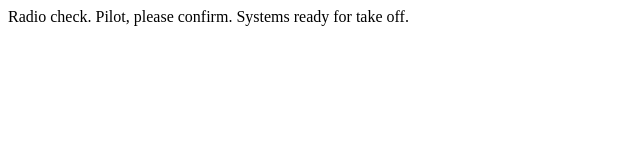
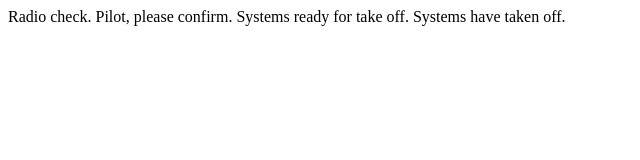
Before and after one commit to naisiaye/communication-log, a plain HTML site: page index.html in a window 1280 px wide. Shown: the whole page, without its empty margins (0-640 px from the left). Drawn offline with Linux system fonts and the light colour scheme.

Commit message:
added third line

```diff
--- a/index.html
+++ b/index.html
@@ -2,6 +2,7 @@
    <body>
       <p>Radio check. Pilot, please confirm.
          Systems ready for take off.
+         Systems have taken off.
       </p>
    </body>
 </html>
```
